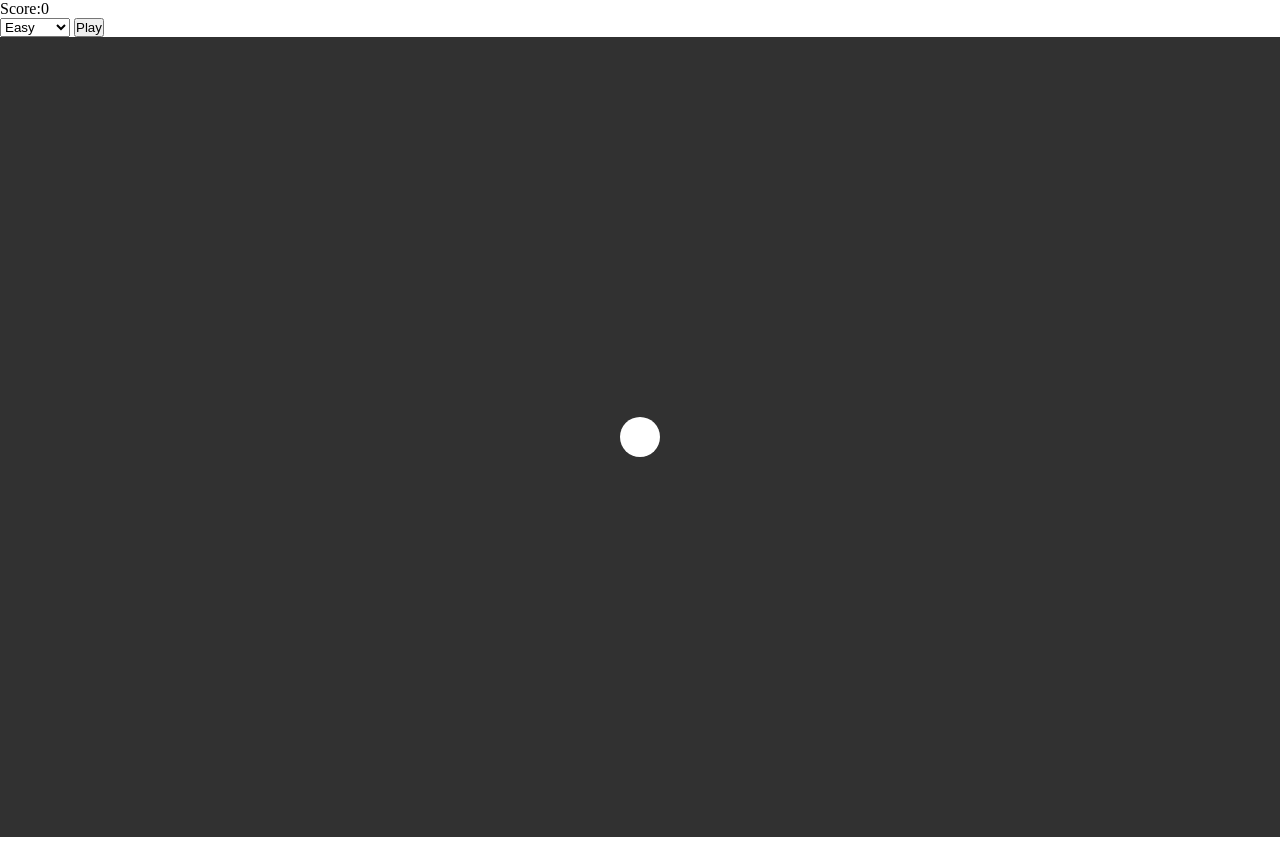
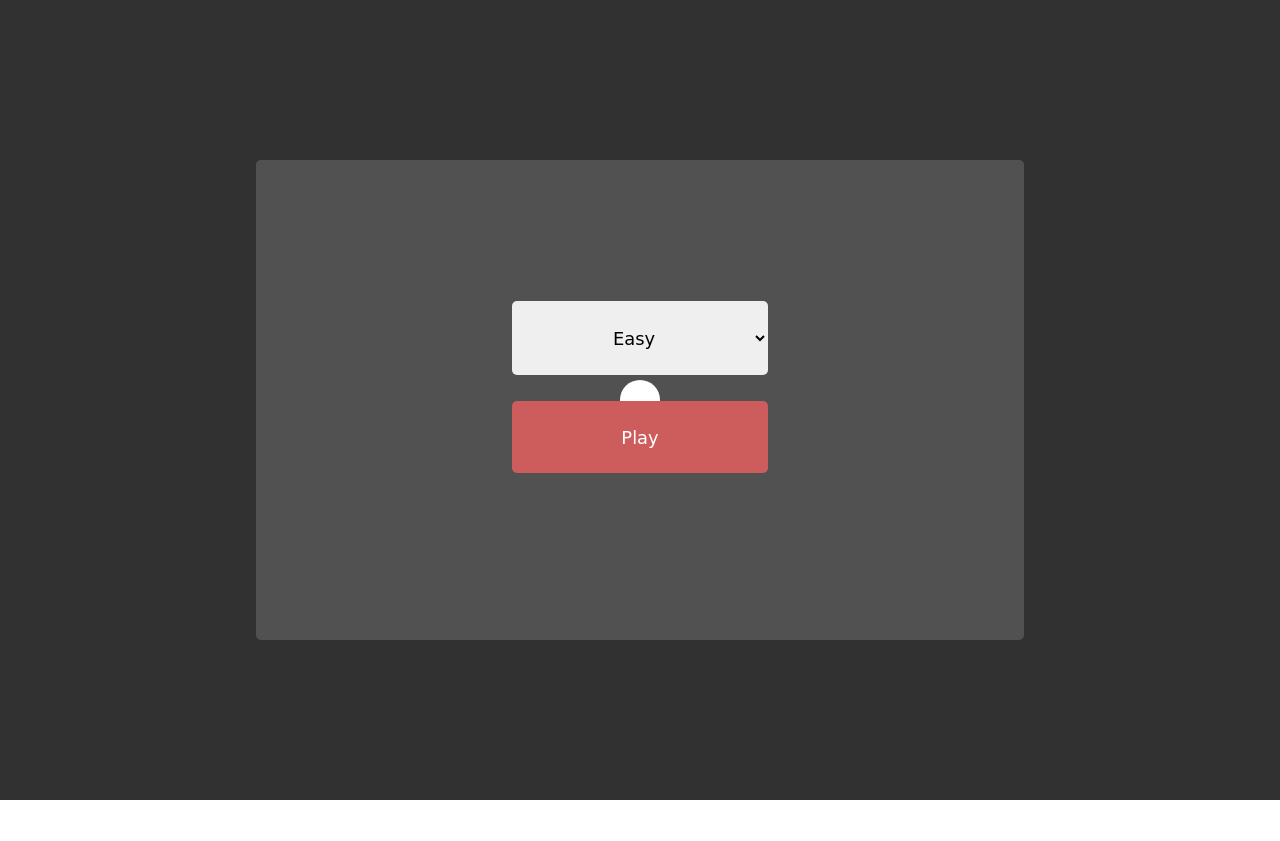
Before and after one commit to Ankit-11525/-2D-SHOOTING-GAME, a plain HTML site: page index.html in a window 1280 px wide. After the commit the page ends 804 px from the top, so only its background shows below. Drawn offline with Linux system fonts and the light colour scheme.

Commit message:
update css

```diff
--- a/style.css
+++ b/style.css
@@ -1,9 +1,80 @@
-canvas{
-    background-color: rgb(49,49,49);
+.myGame {
+    height:100vh;
+}
+
+canvas {
+    background-color: rgb(49, 49, 49);
     max-width: 100%;
     /* to cover whole area */
 }
-*{
+
+* {
     padding: 0;
     margin: 0;
 }
+
+.scoreBoard {
+    position: fixed;
+    left: 5%;
+    top: 5%;
+    font: 600 2.2vmax "Franklin Gothic Medium";
+    display: none;
+    color: white;
+}
+
+form {
+    background-color: rgba(255, 255, 255, 0.158);
+
+    height: 60vh;
+    width: 60vw;
+    position: absolute;
+    top: 20%;
+    /* 50% */
+    left: 20%;
+    /* 50% */
+    /* transform: translateX(-50%) translateY(-50%); */
+    display: flex;
+    flex-direction: column;
+    border-radius: 5px;
+    justify-content: center;
+    align-items: center;
+    font-family: cursive;
+
+}
+
+form>select,
+form select option {
+    padding: 2vmax;
+    width: 20vw;
+    text-align: center;
+    font-size: 1.4vmax;
+    font-family: cursive;
+    outline: none;
+    transition: all 0.5s;
+    border: none;
+    border-radius: 5px;
+}
+
+form>input {
+    margin: 2vmax;
+    padding: 2vmax;
+    width: 20vw;
+    cursor: pointer;
+    border: none;
+    color: white;
+    transition: all 0.5s;
+    background-color: indianred;
+    font-size: 1.4vmax;
+    font-family: cursive;
+    outline: none;
+    border-radius: 5px;
+}
+
+form>select:hover {
+    box-shadow: 0 0 10px white;
+}
+
+form>input:hover {
+    background-color: rgb(194, 27, 91);
+    box-shadow: 0 0 10px white;
+}
```
